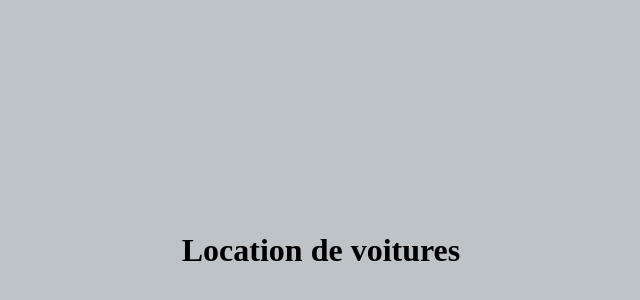
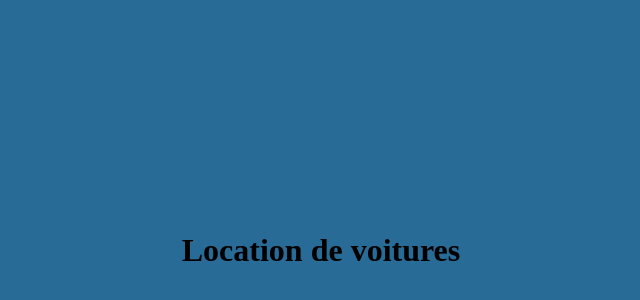
Before and after one commit to zineblakbali/location-de-voitures, a plain HTML site: page index.html in a window 1280 px wide. Shown: the part 42-342 px from the top of the page, without its empty margins (319-959 px from the left). Drawn offline with Linux system fonts and the light colour scheme.

Commit message:
modification de la couleur du fond

```diff
--- a/index.html
+++ b/index.html
@@ -6,7 +6,7 @@
     <meta name="viewport" content="width=device-width, initial-scale=1.0">
     <title>Document</title>
 </head>
-<body style="background-color:#bdc3c7;">
+<body style="background-color:#286b97;">
     <H1 style="padding-top: 20% ; padding-bottom: 20%; text-align: center;" >Location de voitures</H1>
 
 </body>
```
